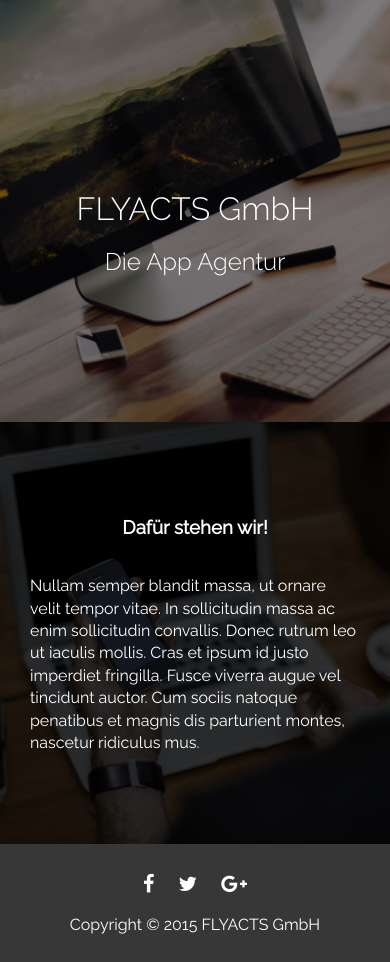
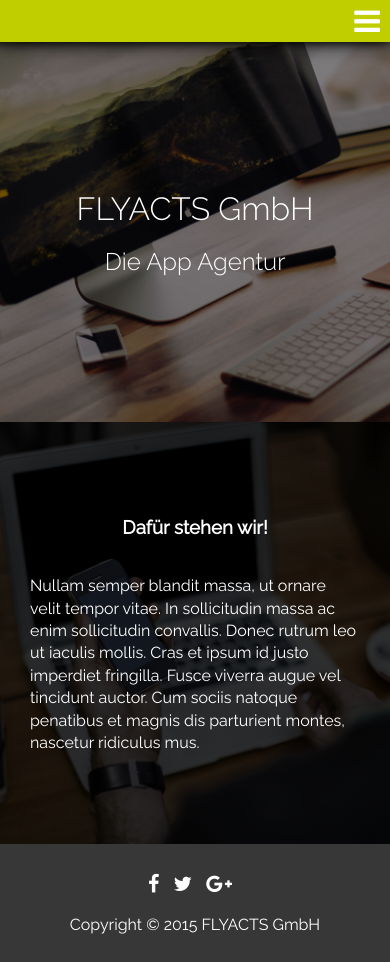
Before and after one commit to samiralibabic/flyacts, a plain HTML site: page index.html in a window 390 px wide. Drawn offline with Linux system fonts and the light colour scheme.

Commit message:
Mobile & tablet menu.

```diff
--- a/style.css
+++ b/style.css
@@ -25,6 +25,7 @@ a:active,
 a:hover,
 a:focus {
   border-bottom: 1px solid #C0CE00;
+  outline: none;
 }
 
 h3 { text-align: center; }
@@ -49,7 +50,7 @@ div {
   font-style: normal;
   font-weight: normal;
   font-size: 20px;
-  padding: 10px;
+  padding-right: 10px;
 }
 
 .icon-home::before {
@@ -109,12 +110,48 @@ div {
   top: 0;
   background-color: #C0CE00;
   z-index: 10;
+  box-shadow: 0px 0px 20px black;
 }
 
 @media screen and (max-width: 768px) {
+
   .navbar {
-    display:none;
+    background-color: rgba(192,206,0,0.95);
+    position: absolute;
+    width: 100%;
+    height: auto;
+    top: 0%;
+    z-index: 10;
+    box-shadow: 0px 0px 20px black;
+    padding-top: 42px;
   }
+
+  .navbar:before {
+    content: "\f0c9";
+    position: absolute;
+    right: 0;
+    top: 0;
+    font-size: 30px;
+    font-style: normal;
+    font-weight: normal;
+    font-family: FontAwesome;
+    color: white;
+    background-color: #c0ce00;
+    box-shadow: 0px 0px 10px black;
+    padding: 0;
+    margin: 0;
+    width: 100%;
+    height: auto;
+    text-align: right;
+    padding-right: 10px;
+    z-index: 10;
+    display: block;
+  }
+
+  .inner-container {
+    display: none;
+  }
+
 }
 
 .row {}
@@ -158,11 +195,34 @@ div {
 .scrolled .navbar-nav li a:active,
 .scrolled .navbar-nav li a:hover,
 .scrolled .navbar-nav li a:focus {
-  border-bottom: 2px solid white;
+  border-bottom: 5px solid white;
 }
 
 .navbar li .external {
   font-style: italic;
+}
+
+@media screen and (max-width: 768px) {
+
+  .navbar-nav li {
+    display: block;
+    text-align: left;
+    margin-left: 10px;
+  }
+
+  .navbar-nav li a:visited,
+  .navbar-nav li a:link {
+    color: #373737;
+    padding-bottom: 10px;
+    padding-right: 20px;
+  }
+
+  .navbar-nav li a:active,
+  .navbar-nav li a:hover,
+  .navbar-nav li a:focus {
+    color: white;
+  }
+
 }
 
 
```
